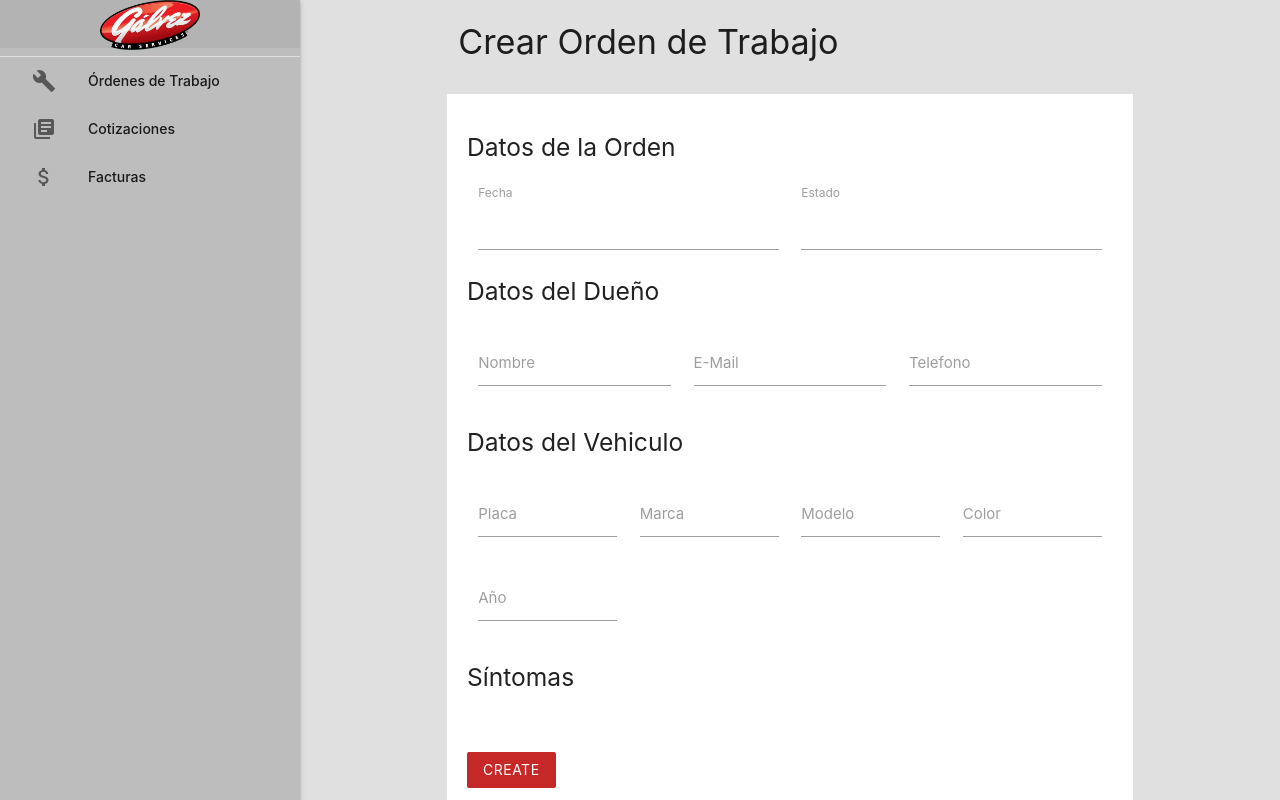
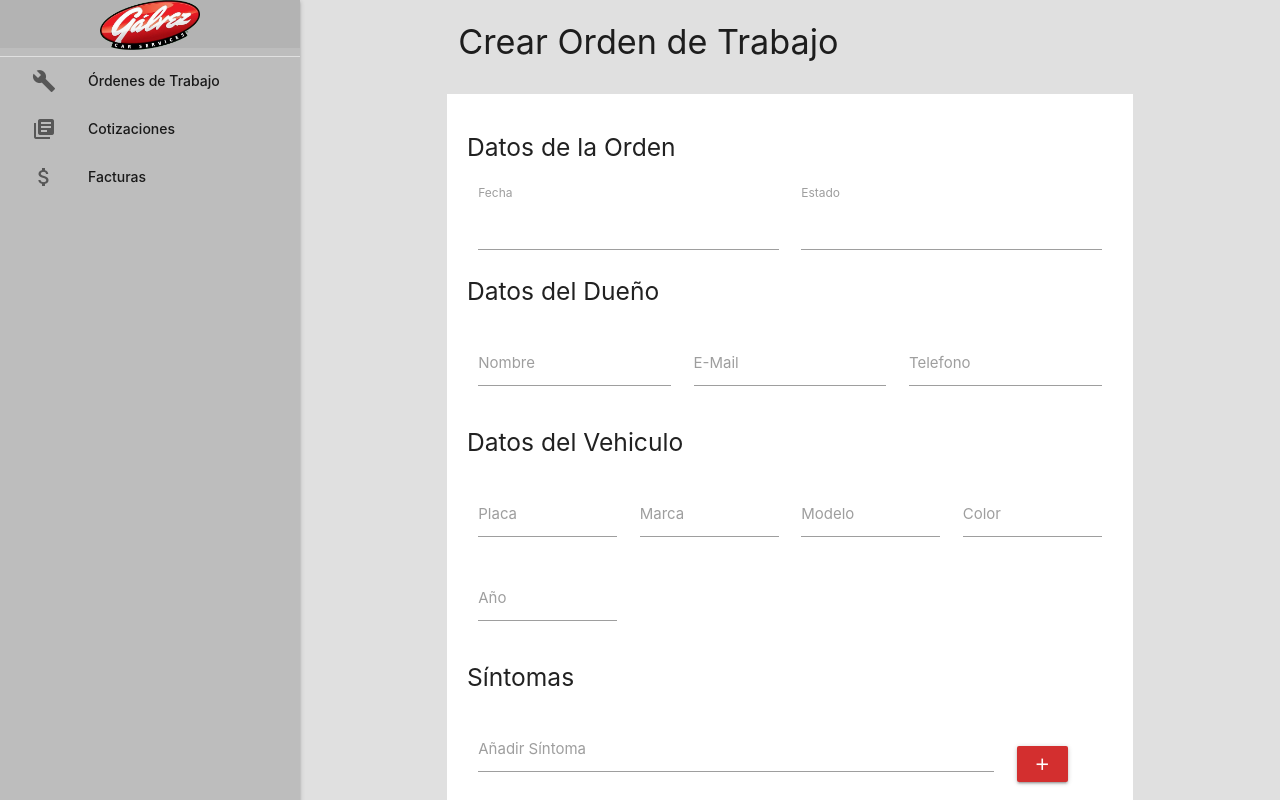
Before and after one commit to yatiac/galvez-car-services, a React (Create React App) app: page /createWorkOrder in a window 1280 px wide. Shown: the top 800 px of the page. Built offline with nearby package versions, Linux system fonts and the light colour scheme.

Commit message:
Amend the add symptoms controll to look bien yeye

```diff
--- a/src/components/workOrders/CreateWorkOrder.js
+++ b/src/components/workOrders/CreateWorkOrder.js
@@ -1,8 +1,52 @@
 import React, { Component } from "react";
-import { makeStyles } from "@material-ui/core/styles";
 
 class CreateWorkOrder extends Component {
+  state = {
+    date: "",
+    status: "",
+    owner: {
+      name: "",
+      email: "",
+      phone: ""
+    },
+    vehicle: {
+      plate: "",
+      maker: "",
+      model: "",
+      year: "",
+      color: ""
+    },
+    symptoms: [],
+    syptomTextField: ""
+  };
+
+  handleChange = e => {
+    this.setState({
+      [e.target.id]: e.target.value
+    });
+  };
+
+  removeSymptom = e => {
+    const symptoms = this.state.symptoms;
+    symptoms.splice(e.target.id,1);
+    this.setState({
+      symptoms
+    });
+  }
+
+  addSymptomToList = e => {
+    e.preventDefault();
+    const symptoms = this.state.symptoms;
+    symptoms.push(this.state.syptomTextField);
+
+    this.setState({
+      symptoms: symptoms,
+      syptomTextField: ""
+    });
+  };
+
   render() {
+    const data = this.state.symptoms;
     return (
       <div className="container">
         <div className="row">
@@ -62,11 +106,43 @@ class CreateWorkOrder extends Component {
           </div>
           <div className="row">
             <h5>Síntomas</h5>
-            <div className="col s12"></div>
+            <div className="input-field col s10">
+              <label htmlFor="syptomTextField">Añadir Síntoma</label>
+              <input
+                type="text"
+                id="syptomTextField"
+                onChange={this.handleChange}
+                value={this.state.syptomTextField}
+              />
+            </div>
+            <div className="input-field col s2">
+              <button
+                className="btn red darken-2"
+                onClick={this.addSymptomToList}
+              >
+                <i className="material-icons">add</i>
+              </button>
+            </div>
+          </div>
+          <div className="row">
+            <div className="col s12">
+              {data.length > 0 && (
+                <ul id="symptomsList" className="collection">
+                  {data.map((item, index) => (
+                    <li key={index} className="collection-item">
+                      <div>
+                        {item}
+                          <i id={index} className="material-icons right red white-text pointer" onClick={this.removeSymptom}>remove</i>
+                      </div>
+                    </li>
+                  ))}
+                </ul>
+              )}
+            </div>
           </div>
           <div className="row">
             <div className="input-field">
-              <button className="btn red darken-3 z-depth-0">Create</button>
+              <button className="btn red darken-3 z-depth-0">Guardar</button>
             </div>
           </div>
         </form>
--- a/src/index.css
+++ b/src/index.css
@@ -7,7 +7,9 @@ body {
 .main-container {
   min-height: 100vh;
 }
-
+.pointer {
+  cursor: pointer;
+}
 code {
   font-family: source-code-pro, Menlo, Monaco, Consolas, 'Courier New',
     monospace;
```
